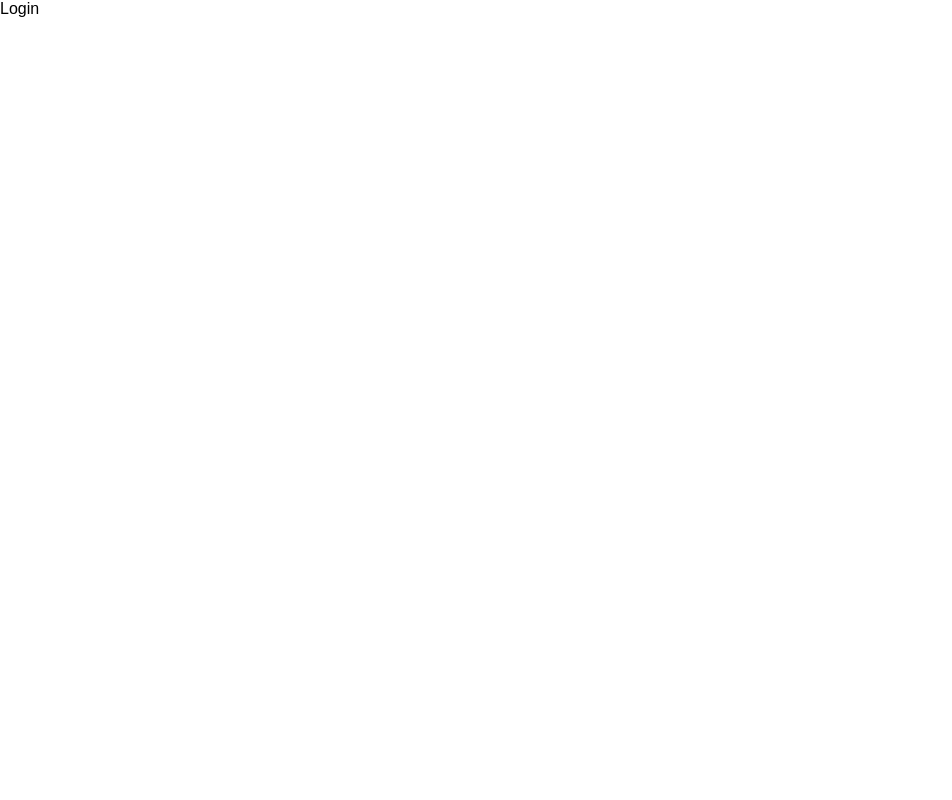
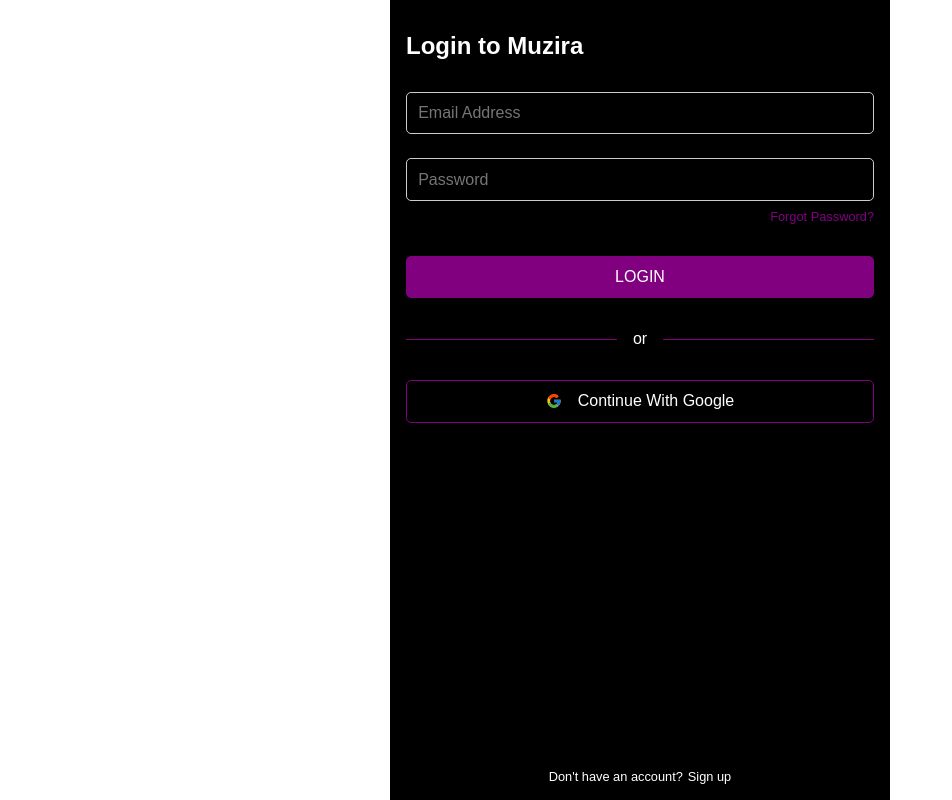
Before and after one commit to fellipxd/sh-frontend-musicapp, a React (Create React App) app: page /login in a window 1280 px wide. Shown: the whole page, without its empty margins (0-952 px from the left). Built offline with nearby package versions, Linux system fonts and the light colour scheme.

Commit message:
Login and Signup

```diff
--- a/src/App.css
+++ b/src/App.css
@@ -7,3 +7,187 @@
 body {
   font-family: "Poppins", sans-serif;
 }
+
+.s-container {
+}
+
+.s-signin {
+  width: 500px;
+  padding: 2rem 1rem;
+  height: 100dvh;
+  margin: 0 auto;
+  background-color: #000;
+  color: #fff;
+  position: relative;
+}
+
+.s-signup {
+  width: 500px;
+  padding: 1rem;
+  height: 100dvh;
+  margin: 0 auto;
+  background-color: #000;
+  color: #fff;
+  position: relative;
+}
+
+.s-signin a,
+.s-signup a {
+  display: inline-block;
+  margin-left: 5px;
+  color: #fff;
+  text-decoration: none;
+  font-weight: 500;
+}
+
+.s-signin .s-inputContainer {
+  margin-top: 2rem;
+  display: flex;
+  flex-direction: column;
+  gap: 1.5rem;
+}
+
+.s-signup .s-inputContainer {
+  margin-top: 1.5rem;
+  display: flex;
+  flex-direction: column;
+  gap: 1rem;
+}
+
+.s-input {
+  padding: 0.7rem;
+  background-color: transparent;
+  font-size: 1rem;
+  border: 1px solid #ccc;
+  border-radius: 5px;
+  color: #ccc;
+}
+
+.s-p {
+  text-align: end;
+  margin-top: 1rem;
+}
+
+.s-purple {
+  color: purple;
+}
+
+.s-signin .s-btn {
+  display: block;
+  width: 100%;
+  padding: 0.7rem;
+  color: #fff;
+  background: transparent;
+  border: 1px solid purple;
+  margin-top: 2rem;
+  border-radius: 5px;
+  font-size: 1rem;
+}
+
+.s-signup .s-btn {
+  display: block;
+  width: 100%;
+  padding: 0.7rem;
+  color: #fff;
+  background: transparent;
+  border: 1px solid purple;
+  margin-top: 1rem;
+  border-radius: 5px;
+  font-size: 1rem;
+}
+
+.s-signin .s-btn-1 {
+  background-color: purple;
+}
+
+.s-signin .s-btn-2 {
+  display: flex;
+  justify-content: center;
+  align-items: center;
+  gap: 1rem;
+}
+
+.s-signup .s-btn-1 {
+  background-color: purple;
+}
+
+.s-signup .s-btn-2 {
+  display: flex;
+  justify-content: center;
+  align-items: center;
+  gap: 1rem;
+}
+
+.s-signin .s-span-1 {
+  display: block;
+  text-align: center;
+  margin: 2rem 0;
+  position: relative;
+}
+
+.s-signin .s-span-1::after {
+  content: "";
+  position: absolute;
+  width: 45%;
+  height: 1px;
+  background-color: purple;
+  top: 50%;
+  right: 0;
+}
+
+.s-signin .s-span-1::before {
+  content: "";
+  position: absolute;
+  width: 45%;
+  height: 1px;
+  background-color: purple;
+  top: 50%;
+  left: 0;
+}
+
+.s-signup .s-span-1 {
+  display: block;
+  text-align: center;
+  margin: 1rem 0;
+  position: relative;
+}
+
+.s-signup .s-span-1::after {
+  content: "";
+  position: absolute;
+  width: 45%;
+  height: 1px;
+  background-color: #fff;
+  top: 50%;
+  right: -15px;
+}
+
+.s-signup .s-span-1::before {
+  content: "";
+  position: absolute;
+  width: 45%;
+  height: 1px;
+  background-color: #fff;
+  top: 50%;
+  left: -15px;
+}
+
+.s-span-2 {
+  display: block;
+  width: 100%;
+  text-align: center;
+  position: absolute;
+  font-weight: 300;
+  bottom: 1rem;
+  left: 50%;
+  translate: -50%;
+}
+
+.s-center {
+  text-align: center;
+}
+
+.s-signup p, .s-signin p {
+  margin: 0.5rem 0;
+  font-size: 0.8rem;
+}
--- /dev/null
+++ b/src/components/Input.js
@@ -0,0 +1,9 @@
+const Input = ({type, placeholder}) => {
+  return (
+    <>
+      <input type={type} placeholder={placeholder} className="s-input" />
+    </>
+  );
+};
+
+export default Input;
--- a/src/pages/Login.js
+++ b/src/pages/Login.js
@@ -1,7 +1,34 @@
+import { FcGoogle } from "react-icons/fc";
+import Input from "../components/Input";
+import { Link } from "react-router-dom";
+
 const Login = () => {
   return (
-    <div>Login</div>
-  )
-}
+    <div className="s-container">
+      <div className="s-signin">
+        <h2>Login to Muzira</h2>
+        <div className="s-inputContainer">
+          <Input type="email" placeholder="Email Address " />
+          <Input type="password" placeholder="Password " />
+        </div>
+        <p className="s-p s-purple">Forgot Password?</p>
+        <button className="s-btn s-btn-1" type="button">
+          LOGIN
+        </button>
+        <span className="s-span-1">or</span>
+        <button className="s-btn s-btn-2" type="button">
+          <FcGoogle />
+          <span>Continue With Google</span>
+        </button>
+        <p>
+          <span className="s-span-2">
+            Don't have an account?
+            <Link href="signup">Sign up</Link>
+          </span>
+        </p>
+      </div>
+    </div>
+  );
+};
 
-export default Login
+export default Login;
--- a/src/pages/Signup.js
+++ b/src/pages/Signup.js
@@ -1,7 +1,51 @@
+import { FcGoogle } from "react-icons/fc";
+import Input from "../components/Input";
+import { Link } from "react-router-dom";
+
 const Signup = () => {
   return (
-    <div>Signup</div>
-  )
-}
+    <div className="s-container">
+      <div className="s-signup">
+        <h2>Sign in to Muzira</h2>
+        <button className="s-btn s-btn-2" type="button">
+          <FcGoogle />
+          <span>Continue With Google</span>
+        </button>
+        <span className="s-span-1">OR</span>
+        <div className="s-inputContainer">
+          <Input type="email" placeholder="Email Address " />
+          <Input type="password" placeholder="Create Password " />
+          <Input type="password" placeholder="Confirm Password " />
+          <Input type="text" placeholder="Enter Profile Name " />
+        </div>
+        <div>
+          <p>What is your date of birth</p>
+          <div>
+            <Input type="month" />
+          </div>
+        </div>
+        <div>
+          <p>Gender</p>
+          <div>
+            <input type="radio" name="gender" value="Male" />
+            <input type="radio" name="gender" value="Female" />
+            <input type="radio" name="gender" value="Prefer not to say" />
+          </div>
+        </div>
+        <p className="s-center">
+          By clicking on sign-up you agree fully to the terms and conditions and
+          privacy policy
+        </p>
+        <button className="s-btn s-btn-1" type="button">
+          SIGN UP
+        </button>
+        <span className="s-span-2">
+          Have an account?
+          <Link href="signup">Log in</Link>
+        </span>
+      </div>
+    </div>
+  );
+};
 
-export default Signup
+export default Signup;
```
